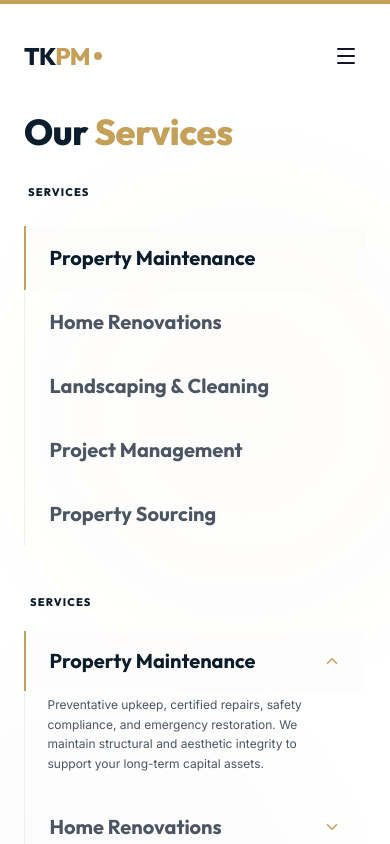
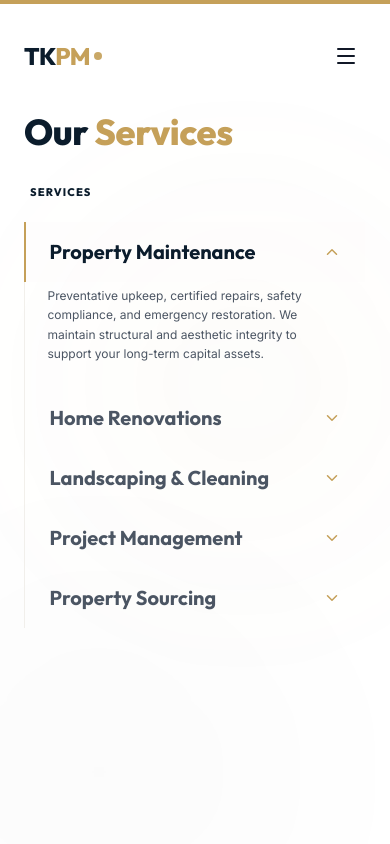
Before and after one commit to King2484/tkpm-website, a Next.js app: page /maintenance in a window 390 px wide. Shown: the top 844 px of the page. Built offline with nearby package versions, Linux system fonts and the light colour scheme.

Commit message:
fix: hide sidebar list on mobile, leaving only accordion list

```diff
--- a/src/app/maintenance/page.tsx
+++ b/src/app/maintenance/page.tsx
@@ -126,7 +126,7 @@ export default function Maintenance() {
           <div className="grid grid-cols-1 lg:grid-cols-12 gap-12 lg:gap-16 items-start mt-8">
 
             {/* Left Sidebar (Service Directory List) */}
-            <div className="lg:col-span-4 space-y-8">
+            <div className="hidden lg:block lg:col-span-4 space-y-8">
               <div>
                 <span className="text-[11px] font-extrabold uppercase tracking-widest text-primary font-heading block mb-6 px-1">
                   Services
```
